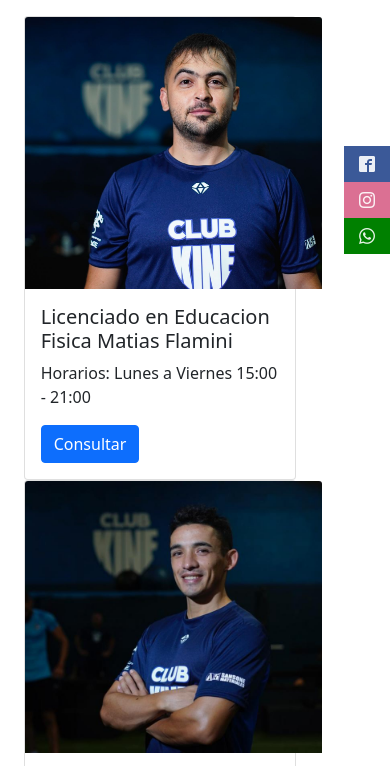
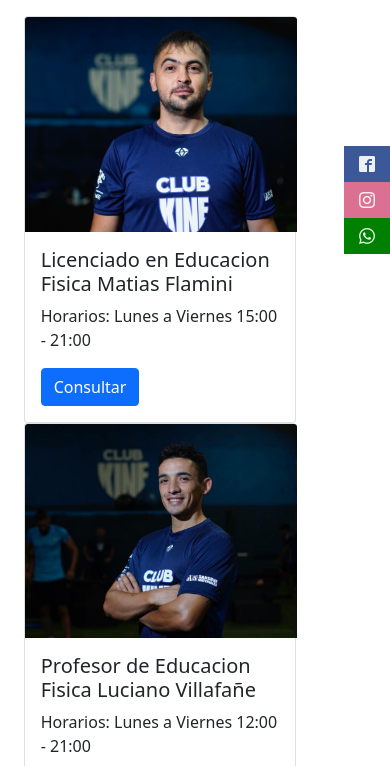
Before and after one commit to nenoflamini/clubkineb, a website: page pages/staff.html in a window 390 px wide. Shown: the part 54-820 px from the top of the page. Drawn offline with nearby package versions, Linux system fonts and the light colour scheme; files whose address does not match are found by name.

Commit message:
correccion cards

```diff
--- a/scss/partials/_mediaQuerys.scss
+++ b/scss/partials/_mediaQuerys.scss
@@ -80,7 +80,7 @@
     width: 17rem;
 
   }.card-img-top {
-    height: 17rem;
+    width: 17rem;
 }
 
 }
```
Also changed, not shown: css/style.css, 1 other file.
